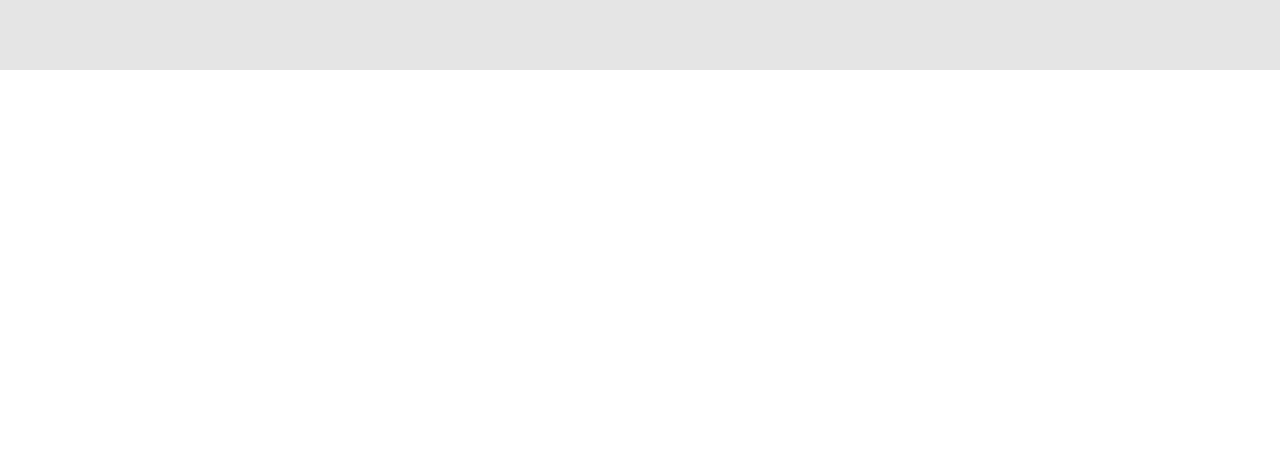
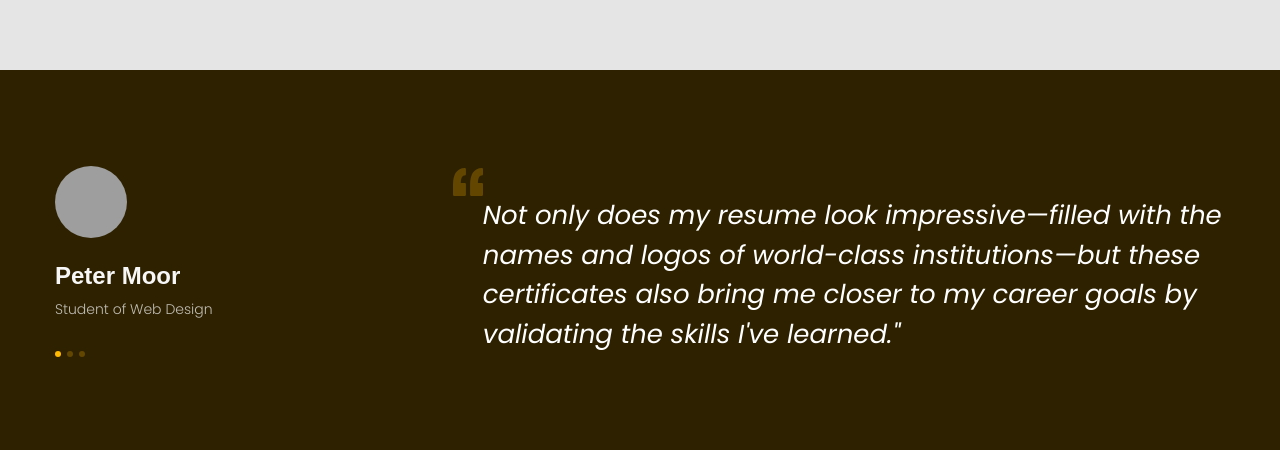
Before and after one commit to cuongchua2k2/Project-02, a plain HTML site: page index.html in a window 1280 px wide. Shown: the part 1858-2308 px from the top of the page. Before the commit the page ends 1928 px from the top, so only its background shows below. Drawn offline with Linux system fonts and the light colour scheme; grey boxes are pictures that could not be loaded; files whose address does not match are found by name.

Commit message:
create feedback

```diff
--- a/assets/css/style.css
+++ b/assets/css/style.css
@@ -392,3 +392,92 @@ a {
 .info-thump .cta-buy > .btn:hover {
   background-color: var(--primary_color);
 }
+
+/* ================================feedback====================== */
+
+.feedback {
+  padding: 96px 0;
+  background-color: #2e2100;
+}
+
+.feedback .feedback-body {
+  display: flex;
+  overflow: hidden;
+}
+
+.feedback .feedback-body .feedback-list {
+  display: flex;
+  align-items: center;
+  justify-content: space-between;
+  flex-shrink: 0;
+  width: 100%;
+}
+
+.feedback .feedback-list .customer {
+  width: 14%;
+}
+
+.feedback .customer .avatar {
+  width: 72px;
+  height: 72px;
+  object-fit: cover;
+  border-radius: 50%;
+}
+
+.feedback .customer .name-custom {
+  color: #f7f7f7;
+  font-size: 2.4rem;
+  font-family: var(--font-heading);
+  font-weight: 700;
+  line-height: 141%;
+  margin-top: 18px;
+}
+
+.feedback .customer .position {
+  color: #bfbcb2;
+  font-size: 1.4rem;
+  line-height: 185%;
+  margin-top: 4px;
+  font-weight: 300;
+}
+
+.feedback .customer .dots {
+  display: flex;
+  align-items: center;
+  gap: 6px;
+  margin-top: 28px;
+}
+
+.feedback .dots .elip {
+  width: 6px;
+  height: 6px;
+  background-color: #634700;
+  border-radius: 50%;
+  cursor: pointer;
+}
+
+.feedback .dots .active {
+  background-color: var(--primary_color);
+  cursor: default;
+}
+
+.feedback .dots .elip:hover {
+  background-color: var(--primary_color);
+}
+
+.feedback .feedback-list .info {
+  width: 66%;
+  margin-left: 5%;
+}
+
+.feedback .info .open-quote {
+  display: block;
+}
+
+.feedback .info .block-quote {
+  margin-left: 30px;
+  color: #fff;
+  font-size: 2.6rem;
+  font-style: italic;
+  line-height: 153%;
+}
--- a/index.html
+++ b/index.html
@@ -263,6 +263,109 @@
           </div>
         </div>
       </div>
+      <!-- ==================feedback================ -->
+      <div class="feedback">
+        <div class="content">
+          <div class="feedback-body">
+            <div class="feedback-list">
+              <!-- user -->
+              <div class="customer">
+                <img
+                  src="./assets/img/avatar-customer.jpg"
+                  alt="customer"
+                  class="avatar"
+                />
+                <p class="name-custom">Peter Moor</p>
+                <p class="position">Student of Web Design</p>
+                <div class="dots">
+                  <span class="elip active"></span>
+                  <span class="elip"></span>
+                  <span class="elip"></span>
+                </div>
+              </div>
+              <!-- quote -->
+              <div class="info">
+                <img
+                  src="./assets/img/open-quote.svg"
+                  alt="open-quote"
+                  class="open-quote"
+                />
+                <blockquote class="block-quote">
+                  Not only does my resume look impressive—filled with the names
+                  and logos of world-class institutions—but these certificates
+                  also bring me closer to my career goals by validating the
+                  skills I've learned."
+                </blockquote>
+              </div>
+            </div>
+
+            <!-- feedback-custom2 -->
+            <div class="feedback-list">
+              <!-- user -->
+              <div class="customer">
+                <img
+                  src="./assets/img/avatar-custom2.jpg"
+                  alt="customer"
+                  class="avatar"
+                />
+                <p class="name-custom">Peter Moor</p>
+                <p class="position">Student of Web Design</p>
+                <div class="dots">
+                  <span class="elip"></span>
+                  <span class="elip active"></span>
+                  <span class="elip"></span>
+                </div>
+              </div>
+              <!-- quote -->
+              <div class="info">
+                <img
+                  src="./assets/img/open-quote.svg"
+                  alt="open-quote"
+                  class="open-quote"
+                />
+                <blockquote class="block-quote">
+                  Not only does my resume look impressive—filled with the names
+                  and logos of world-class institutions—but these certificates
+                  also bring me closer to my career goals by validating the
+                  skills I've learned."
+                </blockquote>
+              </div>
+            </div>
+            <!-- feedback-custom3 -->
+            <div class="feedback-list">
+              <!-- user -->
+              <div class="customer">
+                <img
+                  src="./assets/img/avatar-custom3.jpg"
+                  alt="customer"
+                  class="avatar"
+                />
+                <p class="name-custom">Peter Moor</p>
+                <p class="position">Student of Web Design</p>
+                <div class="dots">
+                  <span class="elip"></span>
+                  <span class="elip"></span>
+                  <span class="elip active"></span>
+                </div>
+              </div>
+              <!-- quote -->
+              <div class="info">
+                <img
+                  src="./assets/img/open-quote.svg"
+                  alt="open-quote"
+                  class="open-quote"
+                />
+                <blockquote class="block-quote">
+                  Not only does my resume look impressive—filled with the names
+                  and logos of world-class institutions—but these certificates
+                  also bring me closer to my career goals by validating the
+                  skills I've learned."
+                </blockquote>
+              </div>
+            </div>
+          </div>
+        </div>
+      </div>
     </main>
   </body>
 </html>
```
Also changed, not shown: assets/img/avatar-custom2.jpg (added), assets/img/open-quote.svg (added), 2 other files.
